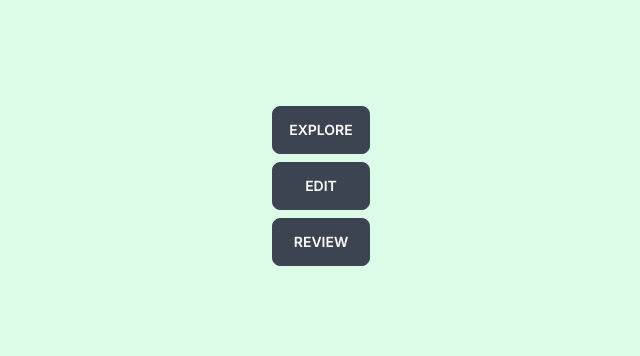
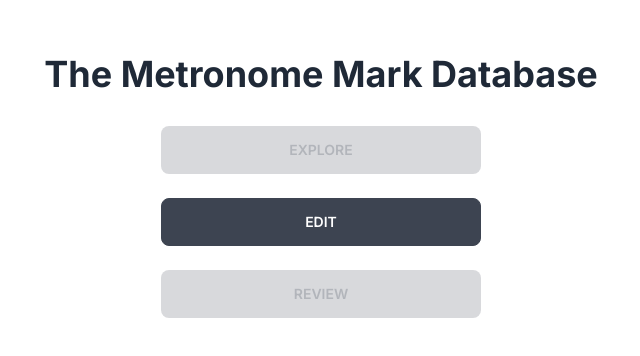
Before and after one commit to JulienLemaitre/mmdb, a Next.js app: page / in a window 1280 px wide. Shown: the part 214-570 px from the top of the page, without its empty margins (319-959 px from the left). Built offline with nearby package versions, Linux system fonts and the light colour scheme.

Commit message:
Home page quick design

```diff
--- a/app/(public)/layout.tsx
+++ b/app/(public)/layout.tsx
@@ -1,3 +1,3 @@
 export default function PublicRootLayout({ children }) {
-  return <div className="w-full h-full bg-green-100">{children}</div>;
+  return <div className="w-full h-full">{children}</div>;
 }
--- a/app/(public)/page.tsx
+++ b/app/(public)/page.tsx
@@ -18,16 +18,13 @@
 export default function Home() {
   return (
     <div className="flex flex-col items-center justify-center min-h-screen py-2">
-      <div className="flex flex-col items-stretch gap-2">
-        <Link href="" className="btn">
-          Explore
-        </Link>
+      <h1 className="mb-8 text-4xl font-bold">The Metronome Mark Database</h1>
+      <div className="flex flex-col items-stretch gap-6 w-full max-w-xs">
+        <button className="btn btn-disabled">Explore</button>
         <Link href={EDITION_COMPOSER_URL} className="btn">
           Edit
         </Link>
-        <Link href="" className="btn">
-          Review
-        </Link>
+        <button className="btn btn-disabled">Review</button>
       </div>
     </div>
   );
```
